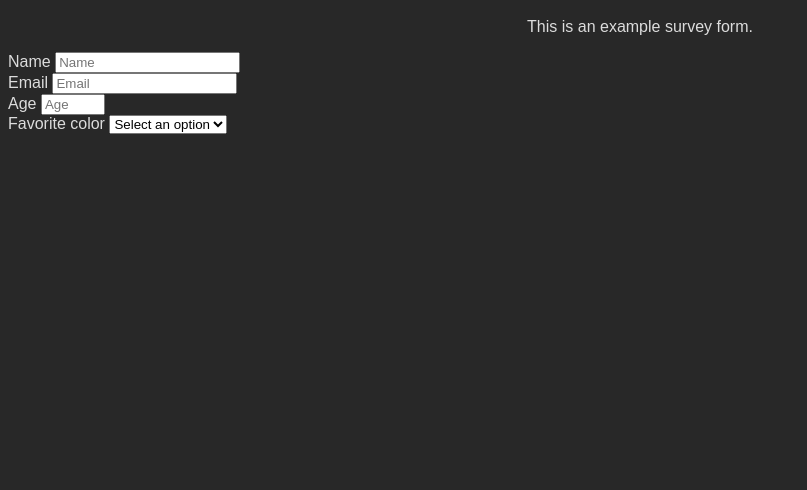
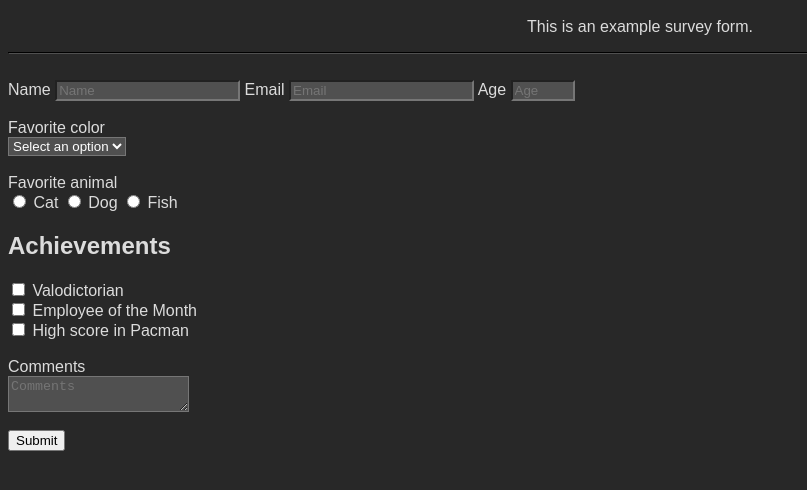
Before and after one commit to twcrews/fcc-rwd-surveyform, a plain HTML site: page index.html in a window 1280 px wide. Shown: the part 48-538 px from the top of the page, without its empty margins (0-807 px from the left). Drawn offline with Linux system fonts and the light colour scheme.

Commit message:
Finished form.

```diff
--- a/index.css
+++ b/index.css
@@ -8,3 +8,14 @@ body {
 #description {
 	text-align: center;
 }
+
+hr {
+	border-color: rgb(80, 80, 80);
+}
+
+input,
+select,
+textarea {
+	background-color: rgb(80, 80, 80);
+	color: white;
+}
--- a/index.html
+++ b/index.html
@@ -1,14 +1,14 @@
 <div>
 	<h1 id="title">Survey Form</h1>
 	<p id="description">This is an example survey form.</p>
+	<hr />
 
 	<form id="survey-form">
+		<br />
 		<div>
 			<label id="name-label" for="name">Name</label>
 			<input id="name" type="text" name="name" placeholder="Name" required />
-		</div>
 
-		<div>
 			<label id="email-label" for="email">Email</label>
 			<input
 				id="email"
@@ -17,9 +17,7 @@
 				placeholder="Email"
 				required
 			/>
-		</div>
 
-		<div>
 			<label id="number-label" for="number">Age</label>
 			<input
 				id="number"
@@ -32,8 +30,11 @@
 			/>
 		</div>
 
+		<br />
+
 		<div>
 			<label id="dropdown-label" for="dropdown">Favorite color</label>
+			<br />
 			<select id="dropdown" name="dropdown">
 				<option value="">Select an option</option>
 				<option value="red">Red</option>
@@ -41,6 +42,63 @@
 				<option value="blue">Blue</option>
 			</select>
 		</div>
+
+		<br />
+
+		<div>
+			<label id="radio-label" for="radio">Favorite animal</label>
+			<br />
+			<input id="radio" type="radio" name="radio" value="cat" required />
+			<label for="radio">Cat</label>
+			<input id="radio" type="radio" name="radio" value="dog" required />
+			<label for="radio">Dog</label>
+			<input id="radio" type="radio" name="radio" value="fish" required />
+			<label for="radio">Fish</label>
+		</div>
+
+		<div>
+			<h2>Achievements</h2>
+			<input
+				id="checkbox"
+				type="checkbox"
+				name="checkbox"
+				value="valodictorian"
+				required
+			/>
+			<label for="checkbox">Valodictorian</label>
+			<br />
+
+			<input
+				id="checkbox"
+				type="checkbox"
+				name="checkbox"
+				value="eotm"
+				required
+			/>
+			<label for="checkbox">Employee of the Month</label>
+			<br />
+
+			<input
+				id="checkbox"
+				type="checkbox"
+				name="checkbox"
+				value="hsp"
+				required
+			/>
+			<label for="checkbox">High score in Pacman</label>
+		</div>
+
+		<br />
+
+		<div>
+			<label id="textarea-label" for="textarea">Comments</label>
+			<br />
+			<textarea id="textarea" name="textarea" placeholder="Comments"></textarea>
+		</div>
+
+		<br />
+
+		<button id="submit" type="submit">Submit</button>
 	</form>
 </div>
 
```
